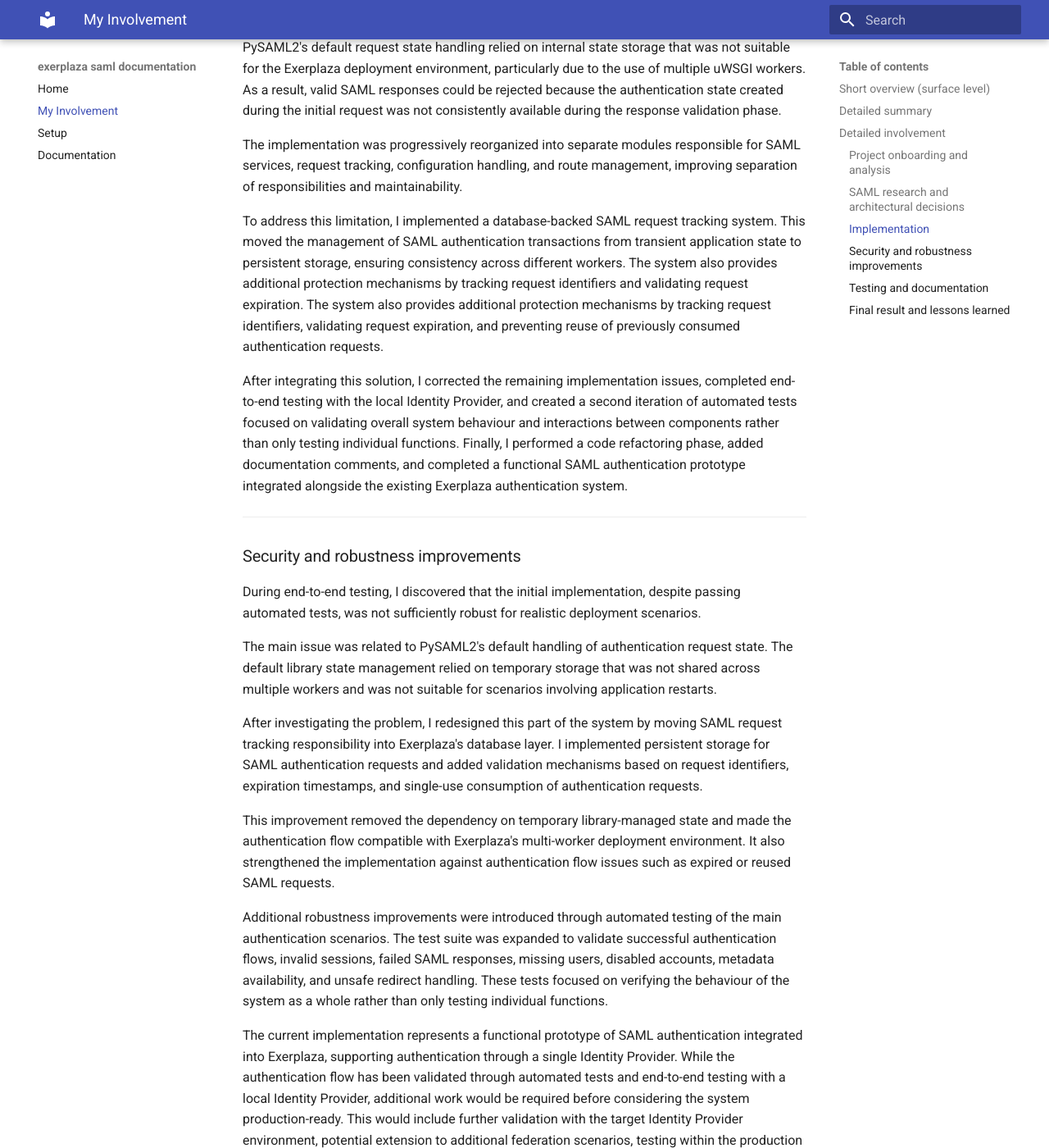
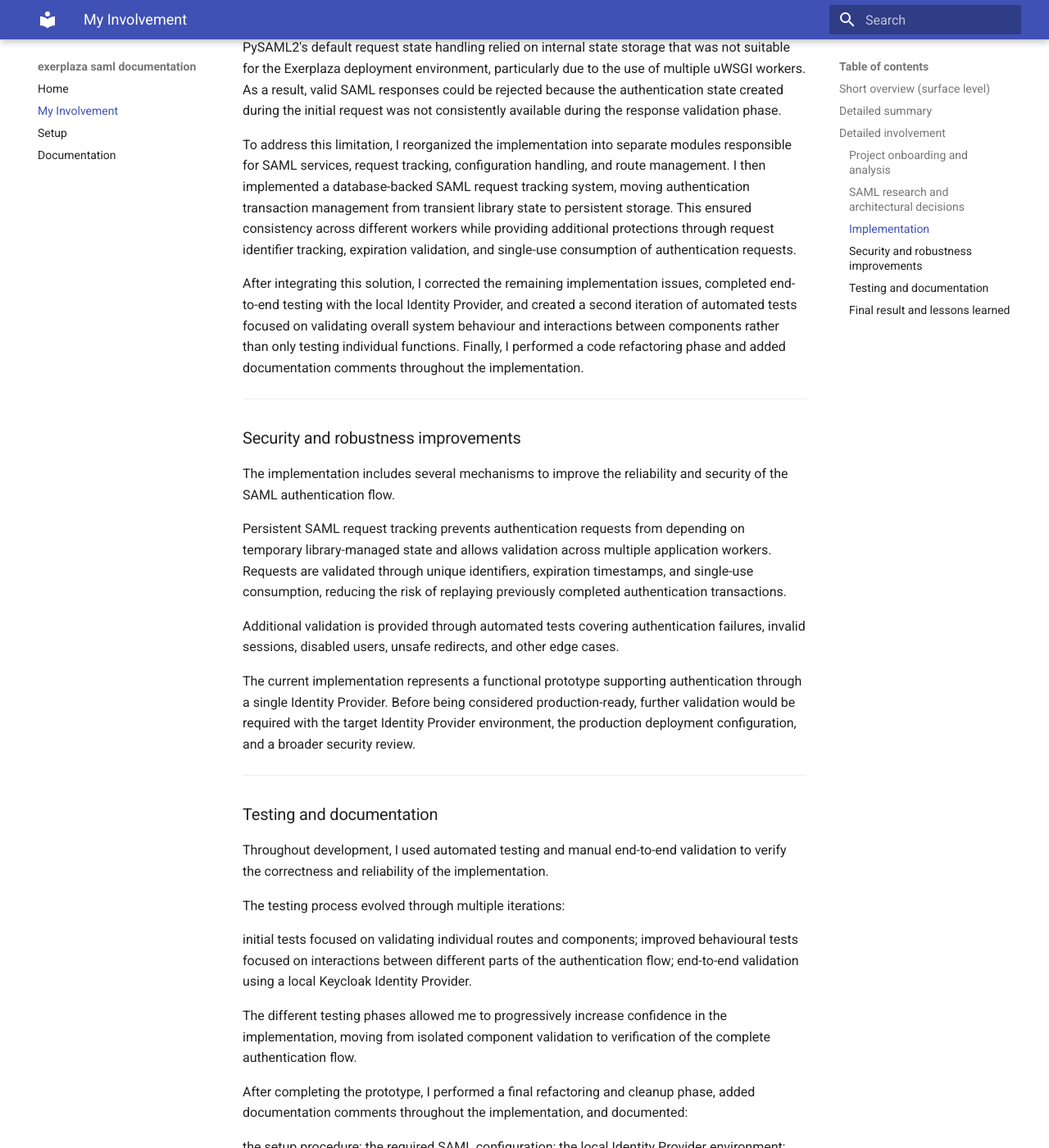
Before and after one commit to acquanaturaleminerale/acquanaturaleminerale.github.io, an MkDocs documentation site: the page built from docs/involvement.md, in a window 1280 px wide and 1400 px high, scrolled down 3495 px. Shown: the whole window at 82% size. Built offline with MkDocs 1.6.1 and Material for MkDocs 9.7.7, drawn with Linux system fonts in a browser that asks for light colours; some of the changed text lies outside the part shown.

Commit message:
Update involvement.md

```diff
--- a/docs/involvement.md
+++ b/docs/involvement.md
@@ -69,27 +69,21 @@
 
 PySAML2's default request state handling relied on internal state storage that was not suitable for the Exerplaza deployment environment, particularly due to the use of multiple uWSGI workers. As a result, valid SAML responses could be rejected because the authentication state created during the initial request was not consistently available during the response validation phase.
 
-The implementation was progressively reorganized into separate modules responsible for SAML services, request tracking, configuration handling, and route management, improving separation of responsibilities and maintainability.
+To address this limitation, I reorganized the implementation into separate modules responsible for SAML services, request tracking, configuration handling, and route management. I then implemented a database-backed SAML request tracking system, moving authentication transaction management from transient library state to persistent storage. This ensured consistency across different workers while providing additional protections through request identifier tracking, expiration validation, and single-use consumption of authentication requests.
 
-To address this limitation, I implemented a database-backed SAML request tracking system. This moved the management of SAML authentication transactions from transient application state to persistent storage, ensuring consistency across different workers. The system also provides additional protection mechanisms by tracking request identifiers and validating request expiration. The system also provides additional protection mechanisms by tracking request identifiers, validating request expiration, and preventing reuse of previously consumed authentication requests.
-
-After integrating this solution, I corrected the remaining implementation issues, completed end-to-end testing with the local Identity Provider, and created a second iteration of automated tests focused on validating overall system behaviour and interactions between components rather than only testing individual functions. Finally, I performed a code refactoring phase, added documentation comments, and completed a functional SAML authentication prototype integrated alongside the existing Exerplaza authentication system.
+After integrating this solution, I corrected the remaining implementation issues, completed end-to-end testing with the local Identity Provider, and created a second iteration of automated tests focused on validating overall system behaviour and interactions between components rather than only testing individual functions. Finally, I performed a code refactoring phase and added documentation comments throughout the implementation.
 
 ---
 
 ### Security and robustness improvements
 
-During end-to-end testing, I discovered that the initial implementation, despite passing automated tests, was not sufficiently robust for realistic deployment scenarios.
+The implementation includes several mechanisms to improve the reliability and security of the SAML authentication flow.
 
-The main issue was related to PySAML2's default handling of authentication request state. The default library state management relied on temporary storage that was not shared across multiple workers and was not suitable for scenarios involving application restarts.
+Persistent SAML request tracking prevents authentication requests from depending on temporary library-managed state and allows validation across multiple application workers. Requests are validated through unique identifiers, expiration timestamps, and single-use consumption, reducing the risk of replaying previously completed authentication transactions.
 
-After investigating the problem, I redesigned this part of the system by moving SAML request tracking responsibility into Exerplaza's database layer. I implemented persistent storage for SAML authentication requests and added validation mechanisms based on request identifiers, expiration timestamps, and single-use consumption of authentication requests.
+Additional validation is provided through automated tests covering authentication failures, invalid sessions, disabled users, unsafe redirects, and other edge cases.
 
-This improvement removed the dependency on temporary library-managed state and made the authentication flow compatible with Exerplaza's multi-worker deployment environment. It also strengthened the implementation against authentication flow issues such as expired or reused SAML requests.
-
-Additional robustness improvements were introduced through automated testing of the main authentication scenarios. The test suite was expanded to validate successful authentication flows, invalid sessions, failed SAML responses, missing users, disabled accounts, metadata availability, and unsafe redirect handling. These tests focused on verifying the behaviour of the system as a whole rather than only testing individual functions.
-
-The current implementation represents a functional prototype of SAML authentication integrated into Exerplaza, supporting authentication through a single Identity Provider. While the authentication flow has been validated through automated tests and end-to-end testing with a local Identity Provider, additional work would be required before considering the system production-ready. This would include further validation with the target Identity Provider environment, potential extension to additional federation scenarios, testing within the production deployment environment, and a more extensive security review.
+The current implementation represents a functional prototype supporting authentication through a single Identity Provider. Before being considered production-ready, further validation would be required with the target Identity Provider environment, the production deployment configuration, and a broader security review.
 
 ---
 
@@ -103,7 +97,7 @@
 improved behavioural tests focused on interactions between different parts of the authentication flow;
 end-to-end validation using a local Keycloak Identity Provider.
 
-Testing was also essential for identifying weaknesses in the initial design, particularly during the transition from isolated component validation to realistic authentication flow testing.
+The different testing phases allowed me to progressively increase confidence in the implementation, moving from isolated component validation to verification of the complete authentication flow.
 
 After completing the prototype, I performed a final refactoring and cleanup phase, added documentation comments throughout the implementation, and documented:
 
```
